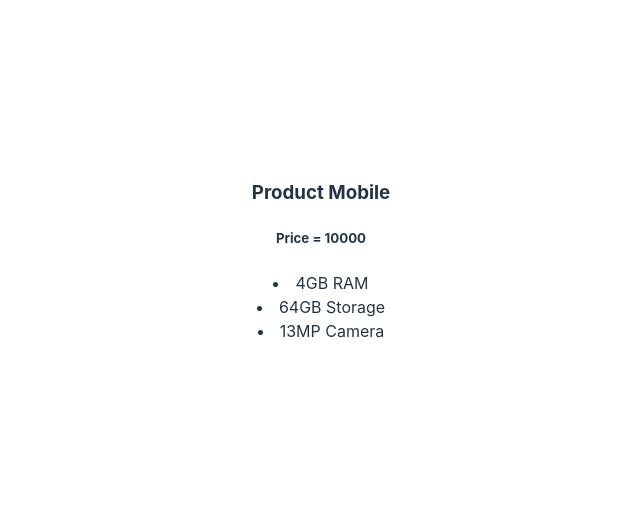
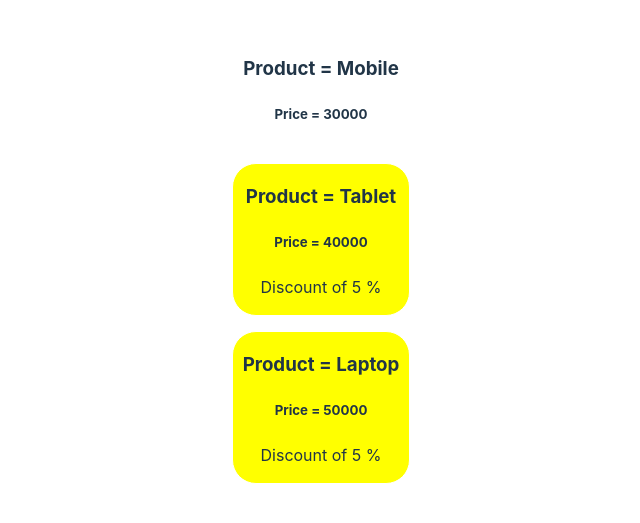
Before and after one commit to Patil-Ashutosh-Anandrao/First_code_in_React_in_Apna_Clg, a React (Vite) app in the folder basic-react-app/: page / in a window 1280 px wide. Shown: the part 133-656 px from the top of the page, without its empty margins (319-959 px from the left). Built offline with nearby package versions, Linux system fonts and the light colour scheme.

Commit message:
feat : changes

```diff
--- a/basic-react-app/src/Product.jsx
+++ b/basic-react-app/src/Product.jsx
@@ -1,15 +1,28 @@
 import "./Product.css";
 
-function Product( {title, price, features6 } ){
+function Product( {title, price } ){
     //const list = features6.map( (feature) => <li>{feature}</li>);
+
+    // let isDiscount = price > 30000 ? "Discount of 5 %" : " ";
+
+    let isDiscount = price > 30000 ;
+
+    let bgColor = { backgroundColor: isDiscount ? "yellow" : " " };
+
     return(
-        <div className="Product">
-            <h3>Product {title}</h3>
+        <div className="Product" style={bgColor}>
+            <h3>Product = {title}</h3>
             <h5>Price = {price} </h5>
+
+            {/* <p>{isDiscount}</p> */}
+            {/* <p>{ price > 30000 ? "Discount of 5 %" : " " }</p> */}
+            {/* { price > 30000 ? <p>"Discount of 5 %"</p> : <a href="/">Get Discount</a> } */}
+
+            { isDiscount && <p>Discount of 5 %</p> }
+
             {/* <p>Features = {list} </p> */}
-
             {/* we can also write in this manner  */}
-            <p>{ features6.map( (feature) => <li>{feature}</li>)} </p>
+            {/* <p>{ features6.map( (feature) => <li>{feature}</li>)} </p> */}
 
             {/*
             <p>Features = {features} </p>
--- a/basic-react-app/src/ProductTab.jsx
+++ b/basic-react-app/src/ProductTab.jsx
@@ -19,9 +19,7 @@ function ProductTab(){
 
     return(
         <>
-            <Product title="Mobile"
-                     price={10000}
-                     features6={options4}
+            {/* <Product title="Mobile" price={10000} features6={options4}
 
 
                     //  features={options}
@@ -30,8 +28,11 @@ function ProductTab(){
                     //  features4={{a: "4GB RAM", b: "64GB Storage", c: "13MP Camera"}} //we can also write object like this
                     //  features5={options3}
             />
-            {/* <Product title="Tablet" price={40000}/>
-            <Product title="Laptop" price={50000}/> */}
+             */}
+
+            <Product title="Mobile" price={30000}/>
+            <Product title="Tablet" price={40000}/>
+            <Product title="Laptop" price={50000}/>
         </>
     );
 }
```
